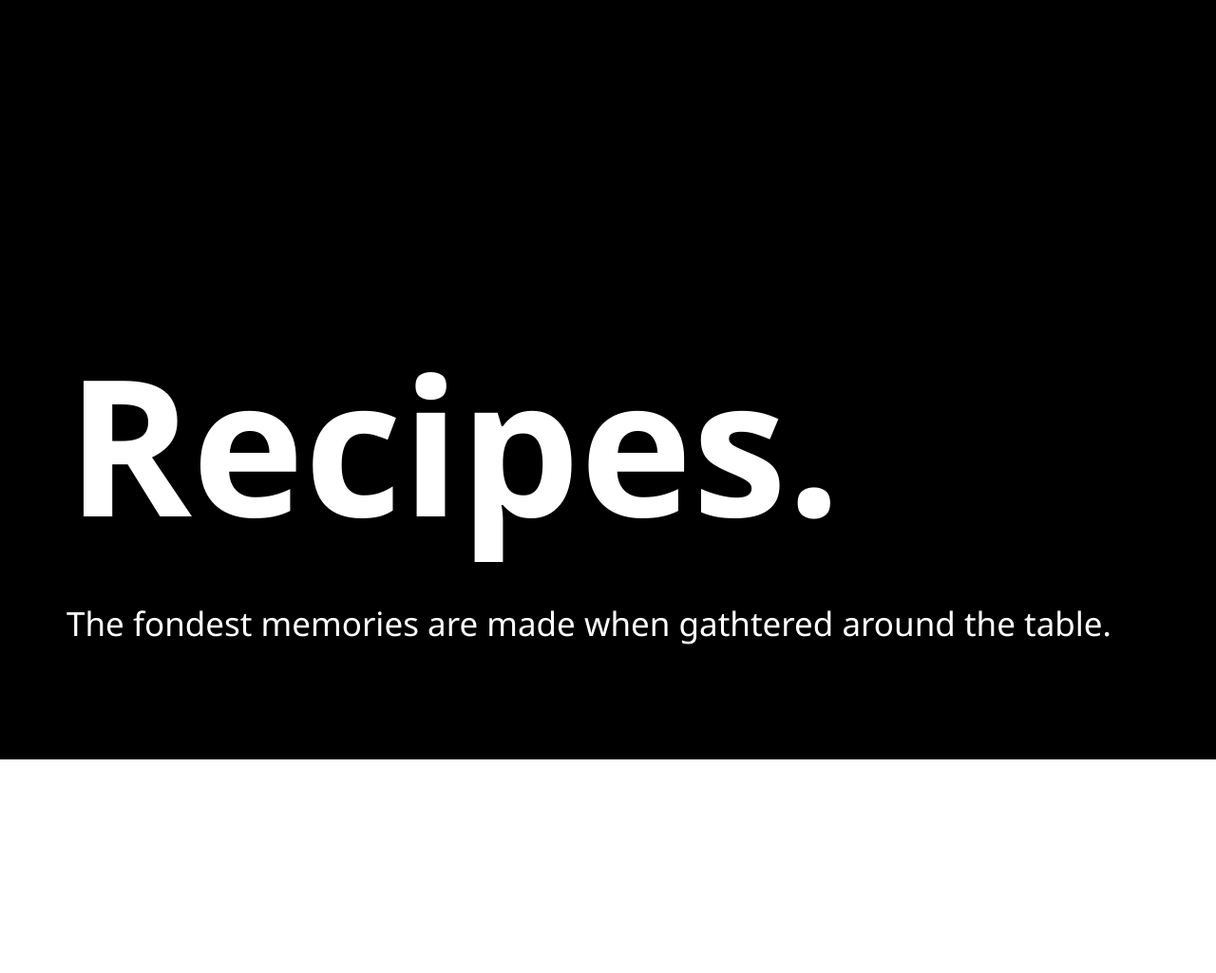
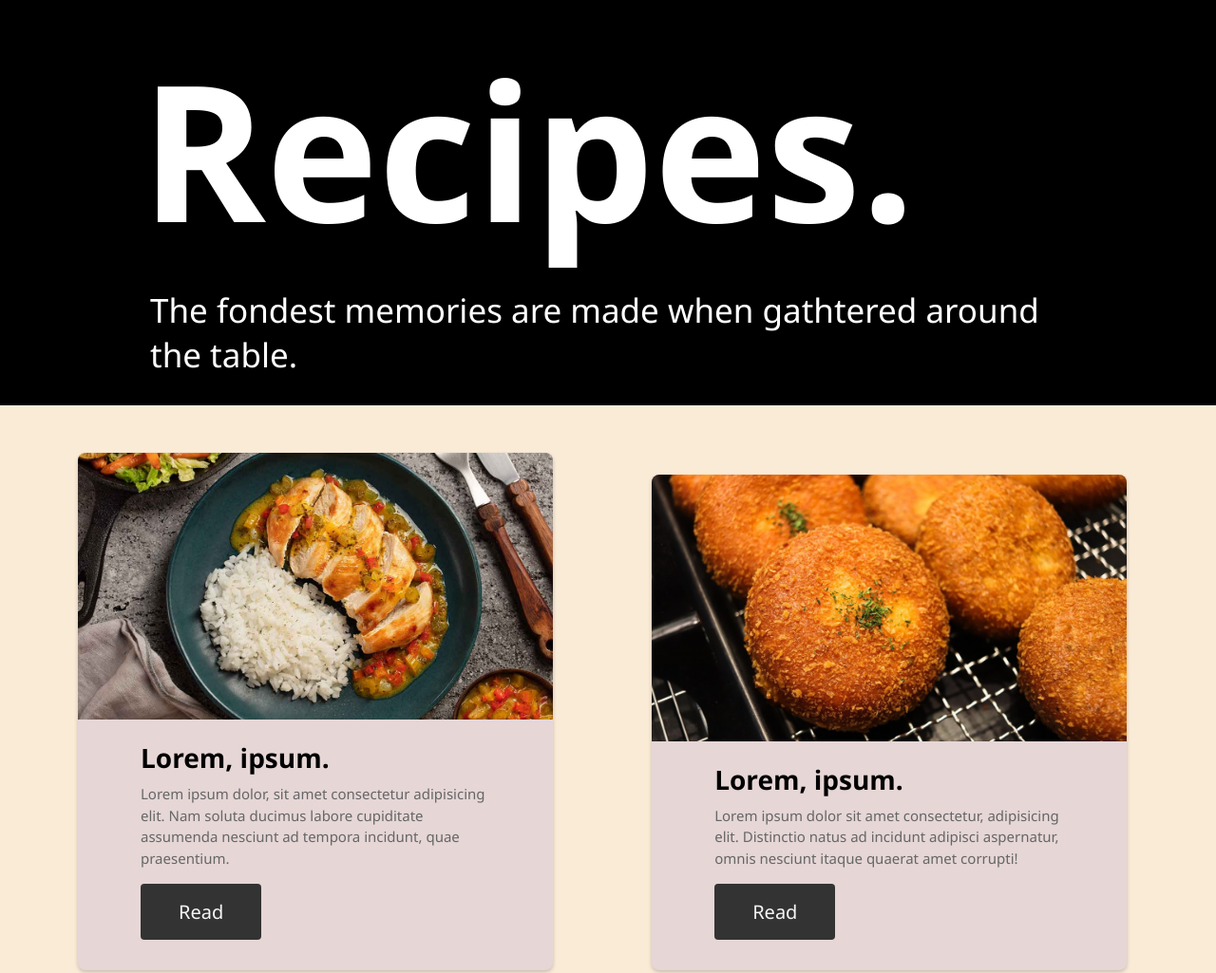
Before and after one commit to BIZZARREBOY/recipes, a plain HTML site: page index.html in a window 1280 px wide. Shown: the top 1025 px of the page at 95% size. Drawn offline with Linux system fonts and the light colour scheme.

Commit message:
Add Styles
Fix styles in main recipes

```diff
--- a/style.css
+++ b/style.css
@@ -6,29 +6,29 @@
     padding: 0;
 }
 
+body {
+    background-color: black;
+}
+
 .container-main {
-    background-color: black;
     width: 100%;
-    height: 100vh;
     color: white;
 }
 
 .container-main .content{
-    width: 1200px;
+    width: 80%;
     margin: 0 auto;
-    position: relative;
-    top: 300px;
 }
 
 .content h1 {
     font-size: 200px;
-    padding: 30px;
+    padding: 20px;
 }
 
 .content p {
     font-size: 35px;
     padding: 30px;
-    margin-top: -30px;
+    margin-top: -40px;
     color: white;
 }
 
@@ -36,24 +36,22 @@
 
 .container-recipes {
     width: 100%;
-    height: 100vh;
+    background-color: antiquewhite;
 }
 
 .card-container {
-    display: flex;
-    justify-content: center;
-    flex-wrap: wrap;
-    position: relative;
-    top: 180px;
+    margin: 0 auto;
+    width: 95%;
 }
 
 .card {
     width: 500px;
-    background-color: #f0f0f0;
+    background-color: #e6d6d6;
     border-radius: 8px;
     overflow: hidden;
     box-shadow: 0px 2px 4px rgba(0, 0, 0, 0.2);
     margin: 50px;
+    display: inline-block;
 }
 
 .card img {
```
